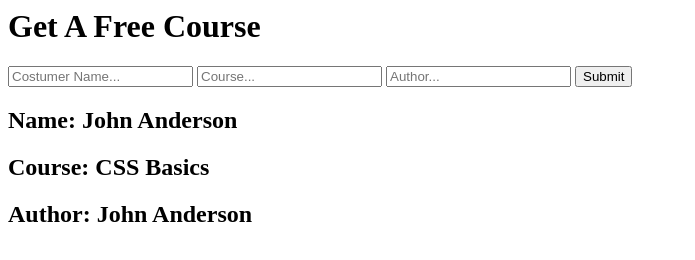
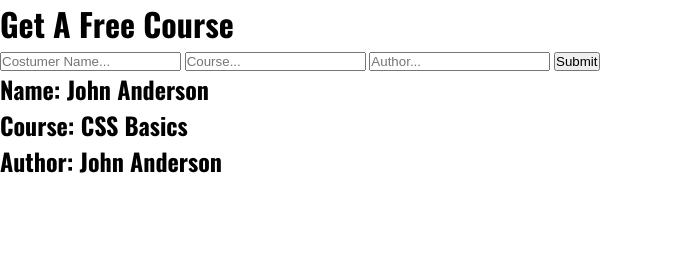
Before and after one commit to hanaszzsolt323/courseform, a plain HTML site: page index.html in a window 1280 px wide. Shown: the whole page, without its empty margins (0-695 px from the left). Drawn offline with nearby package versions, Linux system fonts and the light colour scheme.

Commit message:
added fontfamily

```diff
--- a/index.html
+++ b/index.html
@@ -4,6 +4,9 @@
     <meta http-equiv="X-UA-Compatible" content="IE=edge">
     <meta name="viewport" content="width=device-width, initial-scale=1.0">
     <link rel="stylesheet" href="style.css">
+    <link rel="preconnect" href="https://fonts.googleapis.com">
+    <link rel="preconnect" href="https://fonts.gstatic.com" crossorigin>
+    <link href="https://fonts.googleapis.com/css2?family=Oswald:wght@200;300;400;500;600;700&display=swap" rel="stylesheet">
     <script src="script.js" defer></script>
     <title>OOP Course Form Project</title>
 </head>
--- a/style.css
+++ b/style.css
@@ -0,0 +1,9 @@
+* {
+    padding: 0;
+    margin: 0;
+    box-sizing: border-box;
+}
+
+body {
+    font-family: 'Oswald', sans-serif;
+}
```
